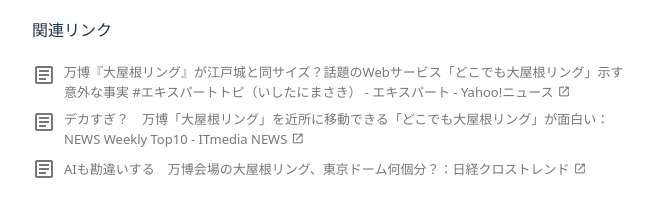
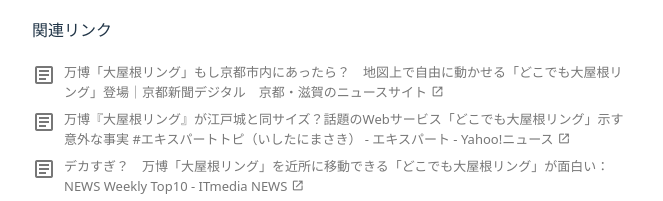
Before and after one commit to hirokiwa/me, a website built with Vite: page index.html in a window 1280 px wide. Shown: the part 1468-1669 px from the top of the page, without its empty margins (308-971 px from the left). Built offline with nearby package versions, Linux system fonts and the light colour scheme; files whose address does not match are found by name.

Commit message:
Add Kyoto Newspaper article

```diff
--- a/index.html
+++ b/index.html
@@ -61,6 +61,13 @@
               <p class="project-card__description">大阪・関西万博のシンボル「大屋根リング」を地図上の好きな場所に動かして、そのサイズを比較できるインタラクティブマップ。 万博会場はもちろん、日本だけでなく世界各地のランドマークと比較して、世界最大の木造建築の大きさを体感できます。</p>
               <h4 class="project-card__sub-heading">関連リンク</h4>
               <ul class="link-list">
+                <li class="link-list__item">
+                  <a href="https://www.kyoto-np.co.jp/articles/-/1560755" target="_blank" rel="noopener noreferrer" class="link-item">
+                    <span class="link-item__icon material-symbols-outlined" aria-hidden="true">article</span>
+                    <span class="link-item__text">万博「大屋根リング」もし京都市内にあったら？　地図上で自由に動かせる「どこでも大屋根リング」登場｜京都新聞デジタル　京都・滋賀のニュースサイト<span class="link-item__icon--trailing material-symbols-outlined" aria-hidden="true">open_in_new</span></span>
+                    <span class="sr-only">（新しいタブで開きます）</span>
+                  </a>
+                </li>
                 <li class="link-list__item">
                   <a href="https://news.yahoo.co.jp/expert/articles/25695fb084878f76ae7800705c54189155e52ec0" target="_blank" rel="noopener noreferrer" class="link-item">
                     <span class="link-item__icon material-symbols-outlined" aria-hidden="true">article</span>
```
